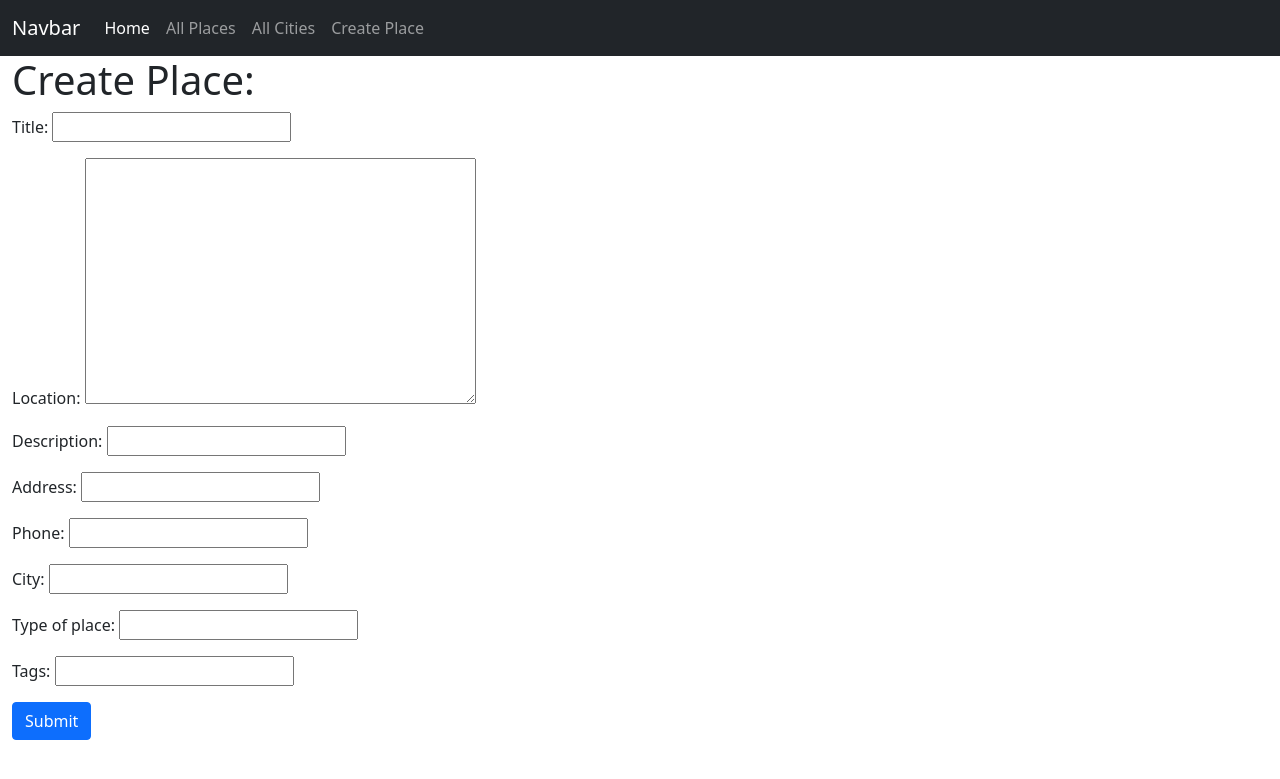
After one commit to rahul-20-mangal/places-app, a Django app: page /spot/add_place/ in a window 1280 px wide. The commit adds this page. Shown: the top 779 px of the page. Run offline with Django 3.2, Linux system fonts and the light colour scheme; parts of the project's set-up code (start-up, migrations or seed data) failed here and were passed over.

Commit message:
Create place form

```diff
--- /dev/null
+++ b/spot/forms.py
@@ -0,0 +1,8 @@
+from django import forms
+from .models import Place
+
+class PlaceForm(forms.ModelForm):
+
+    class Meta:
+        model = Place
+        fields = ('title', 'location', 'description', 'address', 'phone', 'city', 'type_of_place', 'tags')
--- a/spot/models.py
+++ b/spot/models.py
@@ -6,7 +6,7 @@ from django.urls import reverse
 class Place(models.Model):
     title = models.CharField(max_length=200, null=True)
     location = PointField(null=True, blank=True)
-    description = models.TextField(max_length=2000, null=True)
+    description = models.CharField(max_length=2000, null=True)
     address = models.CharField(max_length=200, null=True)
     phone = models.IntegerField(null=True)
     city = models.CharField(max_length=200, null=True)
--- a/spot/templates/base_generic.html
+++ b/spot/templates/base_generic.html
@@ -31,6 +31,9 @@
           </li>
           <li class="nav-item">
             <a class="nav-link" href="{% url 'all-cities' %}">All Cities</a>
+          </li>
+          <li class="nav-item">
+            <a class="nav-link" href="{% url 'add-place' %}">Create Place</a>
           </li>
           <!-- <li class="nav-item dropdown">
             <a class="nav-link dropdown-toggle" href="#" id="navbarDropdown" role="button" data-bs-toggle="dropdown" aria-expanded="false">
--- /dev/null
+++ b/spot/templates/spot/add_place.html
@@ -0,0 +1,13 @@
+{% extends "base_generic.html" %}
+
+{% block content %}
+<div class="container">
+    <h1>Create Place: </h1>
+
+    <form method="post">
+        {% csrf_token %}
+        {{ form.as_p }}
+        <button type="submit" class="btn btn-primary">Submit</button>
+    </form>
+</div>
+{% endblock %}
--- a/spot/urls.py
+++ b/spot/urls.py
@@ -7,5 +7,6 @@ urlpatterns = [
     path('places/<int:pk>', views.PlaceDetailView.as_view(), name='detail-place'),
     path('all_cities/', views.all_cities, name='all-cities'),
     path('city/places/<str:inputcity>', views.cityplaces, name='city-places'),
+    path('add_place/', views.add_place, name='add-place'),
 
 ]
--- a/spot/views.py
+++ b/spot/views.py
@@ -1,6 +1,8 @@
-from django.shortcuts import render
+from django.shortcuts import render, redirect
 from django.views import generic
 from spot.models import Place
+from spot.forms import PlaceForm
+from django.contrib.gis.db.models import PointField
 
 # Create your views here.
 def index(request):
@@ -20,3 +22,15 @@ def all_cities(request):
 def cityplaces(request, inputcity):
     city = Place.objects.filter(city=inputcity)
     return render(request, 'spot/city_places.html', context={'cities':city})
+
+def add_place(request):
+    if request.method == 'POST':
+        form = PlaceForm(request.POST)
+        if form.is_valid():
+            place = form.save(commit=False)
+            place.save()
+            return redirect('list-place')
+    else:
+        form = PlaceForm()
+
+    return render(request, 'spot/add_place.html', {'form':form})
```
Also changed, not shown: spot/migrations/0007_alter_place_description.py (added).
